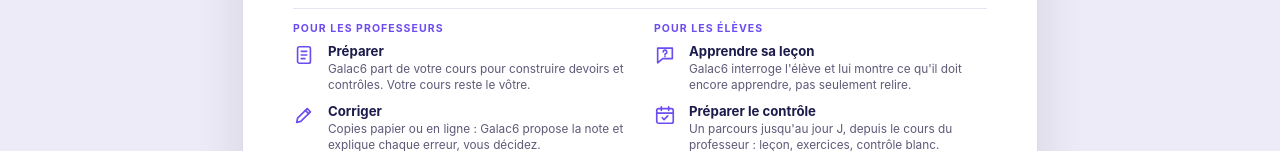
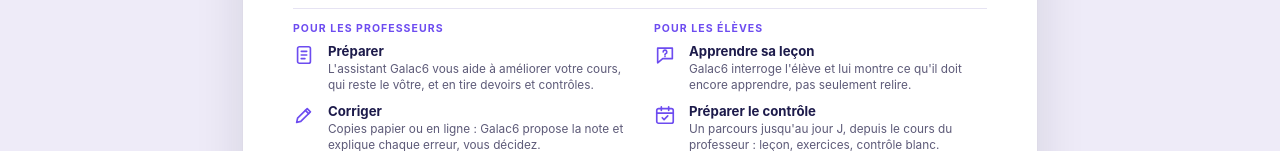
Before and after one commit to raphaelhaik-ui/galac6-site, a plain HTML site: page presentation-ecoles.html in a window 1280 px wide. Shown: the part 387-538 px from the top of the page. Drawn offline with Linux system fonts and the light colour scheme.

Commit message:
feat: [1-page écoles] l'assistant Galac6 aide à améliorer le cours du prof

```diff
--- a/presentation-ecoles.html
+++ b/presentation-ecoles.html
@@ -59,7 +59,7 @@
           <p class="k">Pour les professeurs</p>
           <ul>
             <li><svg class="ico" viewBox="0 0 24 24" aria-hidden="true"><rect x="5" y="3" width="14" height="18" rx="2"/><path d="M9 8h6M9 12h6M9 16h4"/></svg>
-              <div><h3>Préparer</h3><p>Galac6 part de votre cours pour construire devoirs et contrôles. Votre cours reste le vôtre.</p></div></li>
+              <div><h3>Préparer</h3><p>L'assistant Galac6 vous aide à améliorer votre cours, qui reste le vôtre, et en tire devoirs et contrôles.</p></div></li>
             <li><svg class="ico" viewBox="0 0 24 24" aria-hidden="true"><path d="M4 20l4.5-1L19 8.5 15.5 5 5 15.5z"/><path d="M13.5 7l3.5 3.5"/></svg>
               <div><h3>Corriger</h3><p>Copies papier ou en ligne : Galac6 propose la note et explique chaque erreur, vous décidez.</p></div></li>
             <li><svg class="ico" viewBox="0 0 24 24" aria-hidden="true"><rect x="3" y="3" width="7" height="7" rx="1.5"/><rect x="14" y="3" width="7" height="7" rx="1.5"/><rect x="3" y="14" width="7" height="7" rx="1.5"/><rect x="14" y="14" width="7" height="7" rx="1.5"/></svg>
```
Also changed, not shown: 2 other files.
